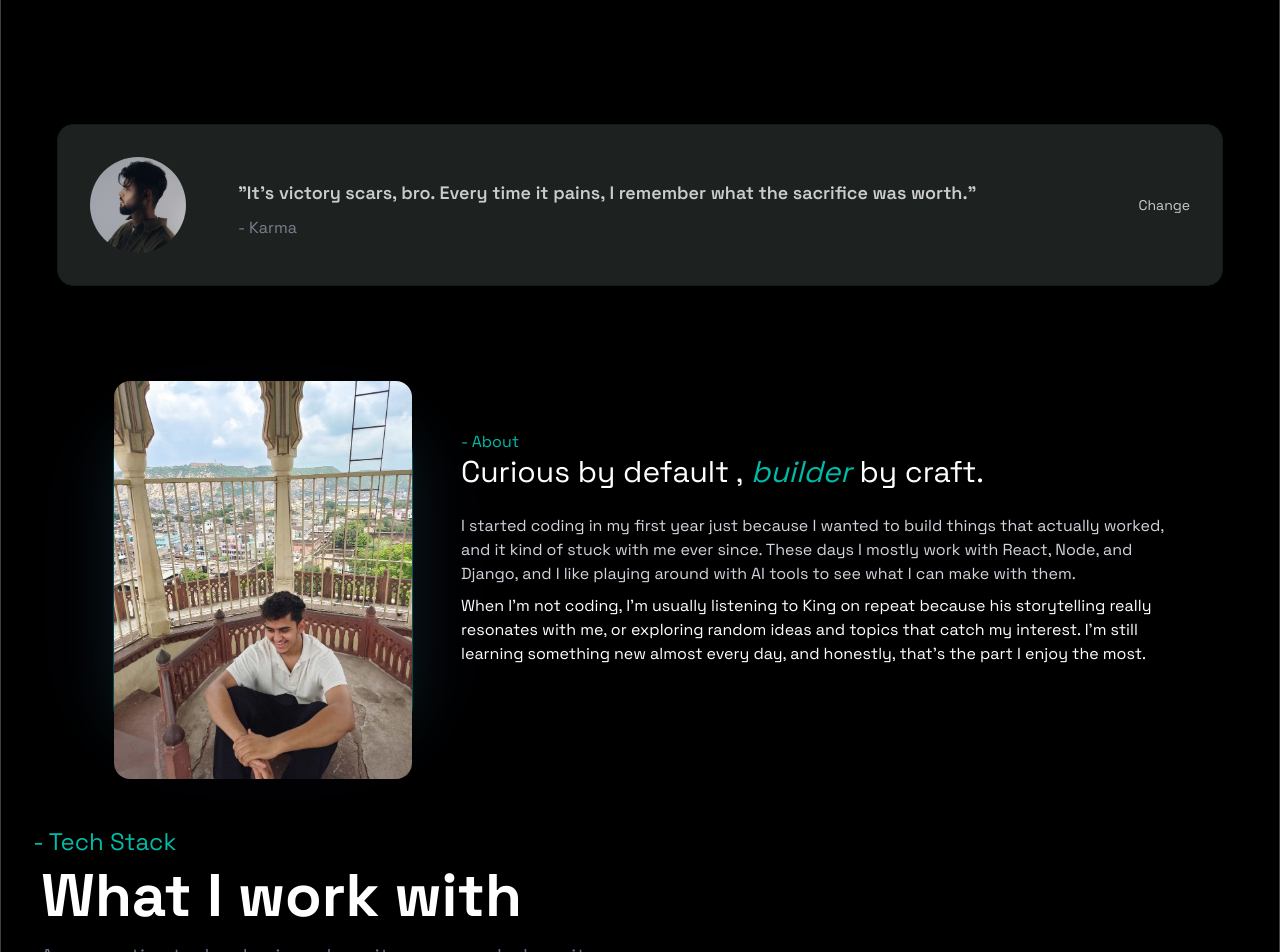
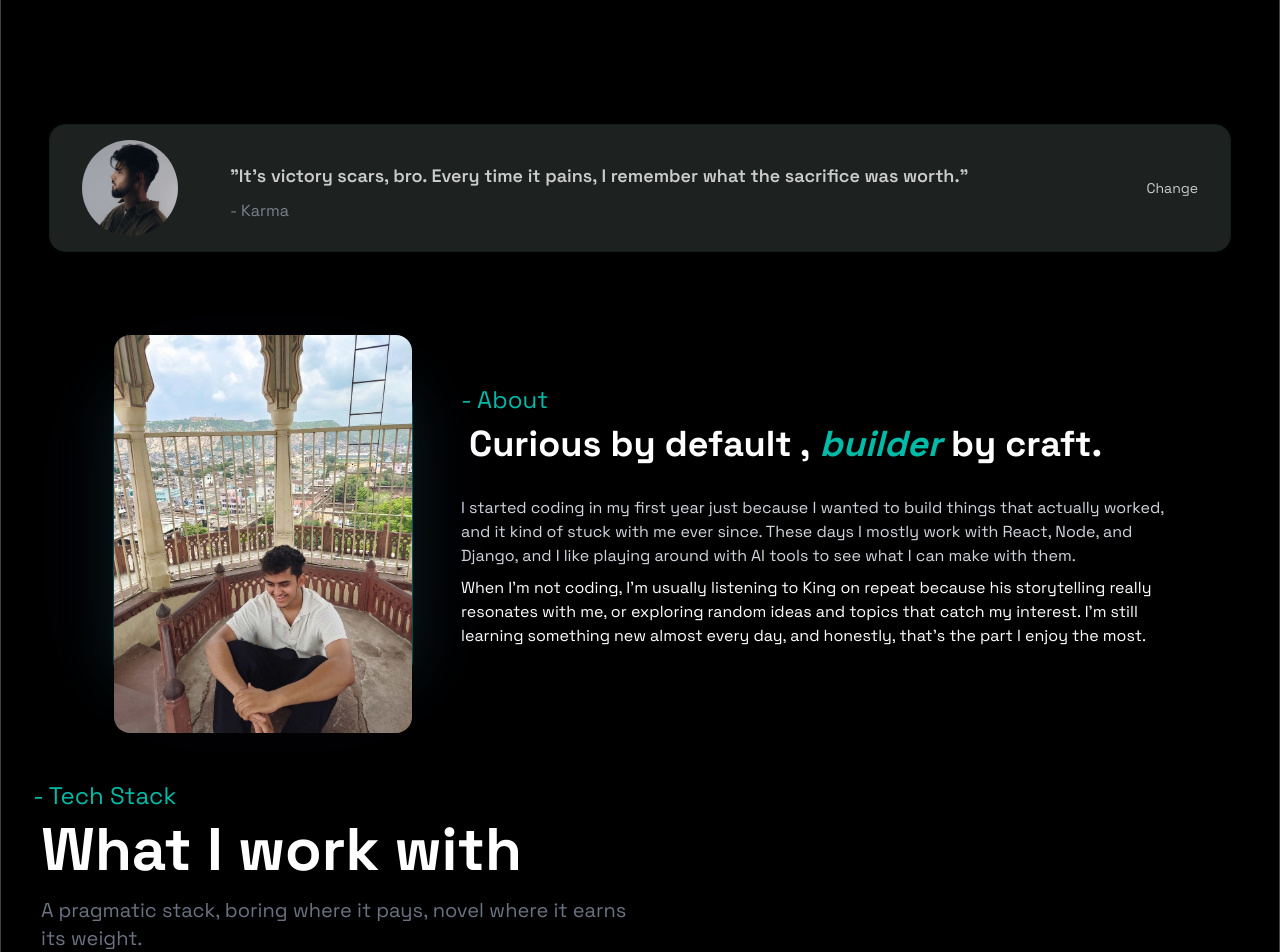
Before and after one commit to inflictt/Portfolio-inflict.in, a React (Vite) app: page / in a window 1280 px wide. Shown: the part 500-1452 px from the top of the page. Built offline with nearby package versions, Linux system fonts and the light colour scheme; no server answers.

Commit message:
Updated the quotes and the about seciton a bit just ui visble changes

```diff
--- a/src/Pages/About.jsx
+++ b/src/Pages/About.jsx
@@ -46,11 +46,16 @@ export default function About() {
                         src={profilePic}
                         alt="" />
                 </div>
+                {/* <p className=""> - Tech Stack  </p>
+      <div className="w-1/2">
+        <div className="text-md font-bold text-6xl p-2">What I work with</div>
+        <div className="text-md text-gray-500  text-xl p-2">A pragmatic stack — boring where it pays, novel where it earns its weight.</div>
+      </div> */}
                 <div
 
                     className="flex-1 text-left rounded-2xl pb-3 md:pl-4 flex flex-col w-full md:w-1/2">
-                    <p className="text-md text-teal-500">- About  </p>
-                    <p className="text-2xl sm:text-3xl  ">Curious by default ,
+                    <p className="text-md  text-teal-500 text-2xl">- About  </p>
+                    <p className="text-md font-bold text-4xl p-2   ">Curious by default ,
                         <span className="text-md text-teal-500 italic"> builder</span> by craft.</p>
                     <br></br>
                     <p className=" text-gray-300 text-sm sm:text-base">I started coding in my first year just because I wanted to build things that actually worked, and it kind of stuck with me ever since. These days I mostly work with React, Node, and Django, and I like playing around with AI tools to see what I can make with them. <br /></p>
--- a/src/components/Quotes.jsx
+++ b/src/components/Quotes.jsx
@@ -54,8 +54,8 @@ export default function Quotes() {
 
 
     return (
-        <section className="pb-12 px-4 sm:px-6">
-            <div className="bg-[#252a29] border border-[#152524] p-4 sm:p-6 md:p-8 w-full rounded-2xl flex flex-col sm:flex-row items-center gap-4 sm:gap-6 md:gap-10 opacity-80 transition-opacity duration-800">
+        <section className="pb-9 px-2 sm:px-4">
+            <div className="bg-[#252a29] border border-[#152524] h-32 p-4 sm:p-6 md:p-8 w-full rounded-2xl flex flex-col sm:flex-row items-center gap-4 sm:gap-6 md:gap-10 opacity-80 transition-opacity duration-800">
 
                 <img
                     className="w-16 h-16 sm:w-20 sm:h-20 md:w-24 md:h-24 rounded-full object-cover shrink-0"
--- a/src/components/TechMarquee.jsx
+++ b/src/components/TechMarquee.jsx
@@ -30,7 +30,7 @@ export default function TechMarquee() {
       <p className="text-md  text-teal-500 text-2xl"> - Tech Stack  </p>
       <div className="w-1/2">
         <div className="text-md font-bold text-6xl p-2">What I work with</div>
-        <div className="text-md text-gray-500  text-xl p-2">A pragmatic stack — boring where it pays, novel where it earns its weight.</div>
+        <div className="text-md text-gray-500  text-xl p-2">A pragmatic stack, boring where it pays, novel where it earns its weight.</div>
       </div>
 
       <section className="py-6 bg-black text-white  ">
```
